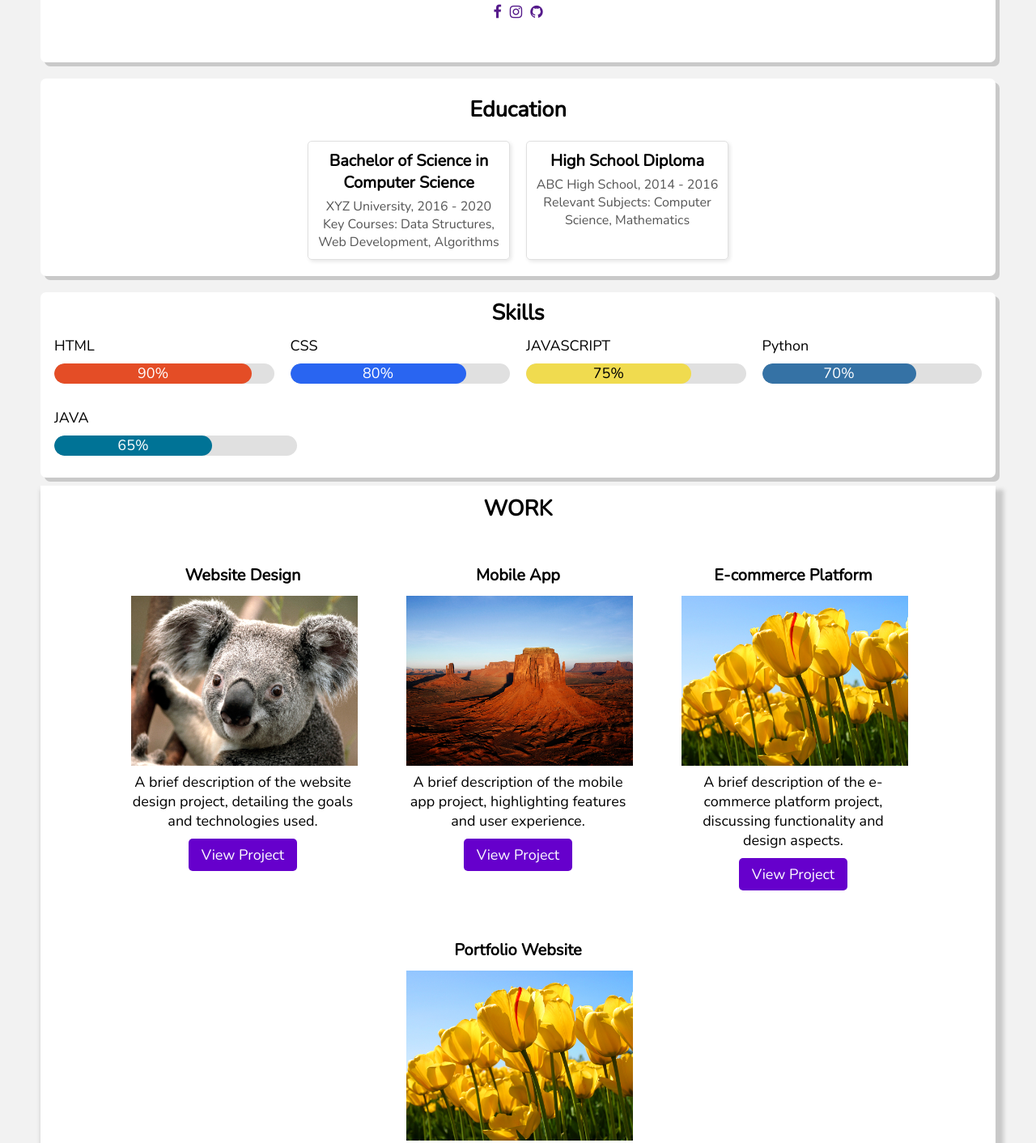
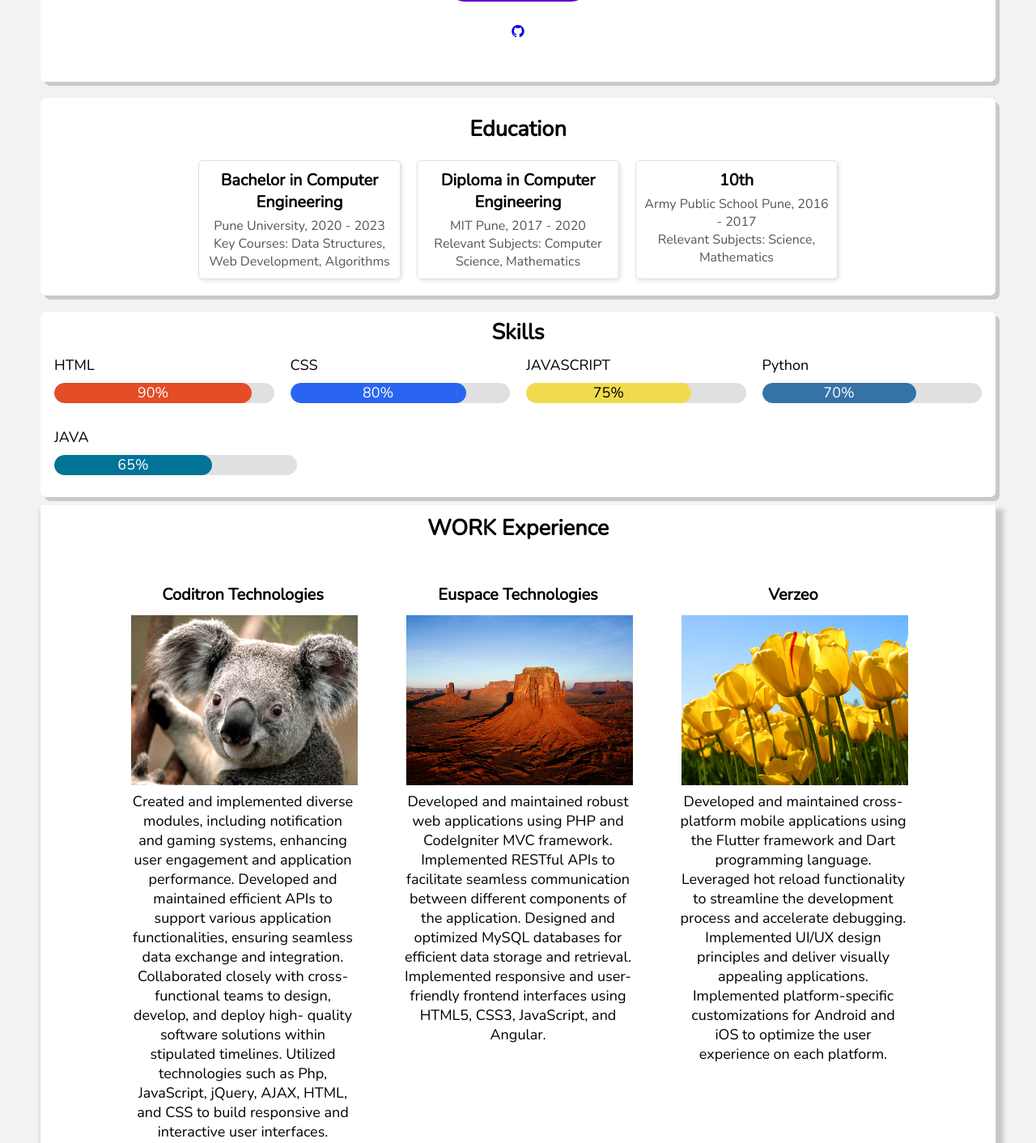
Before and after one commit to sawantrohit144/portfolio, a plain HTML site: page index.html in a window 1280 px wide. Shown: the part 448-1860 px from the top of the page at 81% size. Drawn offline with nearby package versions, Linux system fonts and the light colour scheme.

Commit message:
Update index.html

```diff
--- a/index.html
+++ b/index.html
@@ -28,28 +28,31 @@
             <img id="headshot" src="images/headshot.png">
         </div>
         <section id="about">
-            <h2>Name</h2>
-            <p>Lorem ipsum dolordd sit amet, consectetur adipisicing elit, sed do eiusmod tempor incididunt ut labore et dolore magna.</p>
+            <h2>Rohit Sawant</h2>
+            <p>Results-driven software developer with a bold knowledge in developing user-centric software,web,and application development. Eager to leverage my technical proficiency and creative problem-solving skills to design intuitive and impactful solution.</p>
             <a href="mailto:rohitsawant29012021@gmail.com" class="btn-contact">GET IN TOUCH</a>
             <!-- SOCIAL MEDIA ICONS -->
             <div class="inlined" id="social">
-                <a href=""><i class="fa fa-facebook"></i></a>
-                <a href=""><i class="fa fa-instagram"></i></a>
-                <a href=""><i class="fa fa-github"></i></a>
+                <a href="https://github.com/sawantrohit144/"><i class="fa fa-github"></i></a>
             </div>
         </section>
         <section id="education" class="education">
             <h2>Education</h2>
             <div class="education-container">
                 <div class="education-entry">
-                    <h3>Bachelor of Science in Computer Science</h3>
-                    <p>XYZ University, 2016 - 2020</p>
+                    <h3>Bachelor in Computer Engineering</h3>
+                    <p>Pune University, 2020 - 2023</p>
                     <p>Key Courses: Data Structures, Web Development, Algorithms</p>
                 </div>
                 <div class="education-entry">
-                    <h3>High School Diploma</h3>
-                    <p>ABC High School, 2014 - 2016</p>
+                    <h3>Diploma in Computer Engineering</h3>
+                    <p>MIT Pune, 2017 - 2020</p>
                     <p>Relevant Subjects: Computer Science, Mathematics</p>
+                </div>
+                <div class="education-entry">
+                    <h3>10th</h3>
+                    <p>Army Public School Pune, 2016 - 2017</p>
+                    <p>Relevant Subjects: Science, Mathematics</p>
                 </div>
             </div>
         </section>
@@ -89,38 +92,48 @@
             </div>
         </section>
         <div id="work" class="jobs-container">
-            <h2>WORK</h2>
+            <h2>WORK Experience</h2>
             <div class="row">
                 <div class="column">
                     <div class="content">
-                        <h3>Website Design</h3>
+                        <h3>Coditron Technologies</h3>
                         <img src="images/Koala.jpg" alt="Website Design" width="100%" height="100%">
-                        <p>A brief description of the website design project, detailing the goals and technologies used.</p>
-                        <a href="link-to-project1.html" class="btn-view-project">View Project</a>
+                        <p>Created and implemented diverse modules, including notification and gaming systems,
+enhancing user engagement and application performance.
+Developed and maintained efficient APIs to support various application functionalities,
+ensuring seamless data exchange and integration.
+Collaborated closely with cross-functional teams to design, develop, and deploy high-
+quality software solutions within stipulated timelines.
+Utilized technologies such as Php, JavaScript, jQuery, AJAX, HTML, and CSS to build
+responsive and interactive user interfaces.
+Participated in code reviews and contributed to the continuous improvement of
+development processes and best practices.</p>
                     </div>
                 </div>
                 <div class="column">
                     <div class="content">
-                        <h3>Mobile App</h3>
+                        <h3>Euspace Technologies</h3>
                         <img src="images/12.jpg" alt="Mobile App" width="100%" height="100%">
-                        <p>A brief description of the mobile app project, highlighting features and user experience.</p>
-                        <a href="link-to-project2.html" class="btn-view-project">View Project</a>
+                        <p>Developed and maintained robust web applications using PHP and CodeIgniter MVC
+framework.
+Implemented RESTful APIs to facilitate seamless communication between different
+components of the application.
+Designed and optimized MySQL databases for efficient data storage and retrieval.
+Implemented responsive and user-friendly frontend interfaces using HTML5, CSS3,
+JavaScript, and Angular.</p>
                     </div>
                 </div>
                 <div class="column">
                     <div class="content">
-                        <h3>E-commerce Platform</h3>
+                        <h3>Verzeo</h3>
                         <img src="images/22.jpg" alt="E-commerce Platform" width="100%" height="100%">
-                        <p>A brief description of the e-commerce platform project, discussing functionality and design aspects.</p>
-                        <a href="link-to-project3.html" class="btn-view-project">View Project</a>
-                    </div>
-                </div>
-                <div class="column">
-                    <div class="content">
-                        <h3>Portfolio Website</h3>
-                        <img src="images/22.jpg" alt="Portfolio Website" width="100%" height="100%">
-                        <p>A brief description of the portfolio website project, emphasizing layout and technology used.</p>
-                        <a href="link-to-project4.html" class="btn-view-project">View Project</a>
+                        <p>Developed and maintained cross-platform mobile applications using the Flutter
+framework and Dart programming language.
+Leveraged hot reload functionality to streamline the development process and
+accelerate debugging.
+Implemented UI/UX design principles and deliver visually appealing applications.
+Implemented platform-specific customizations for Android and iOS to optimize the
+user experience on each platform.</p>
                     </div>
                 </div>
             </div>
```
